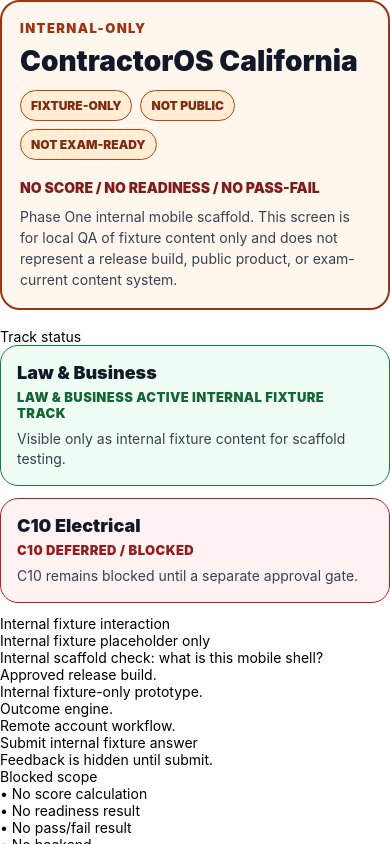
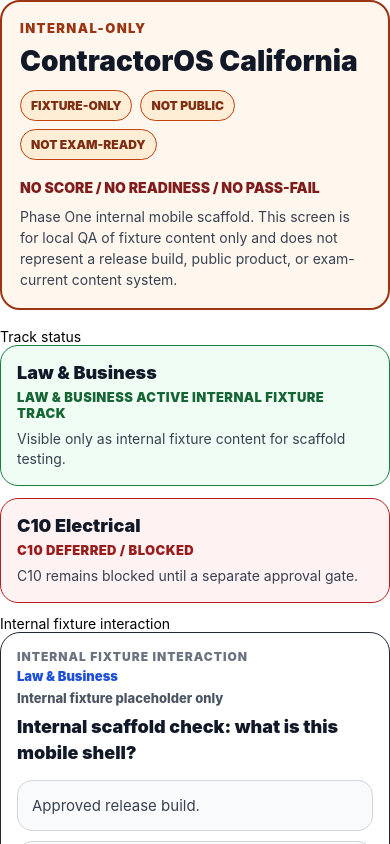
Before and after one commit to Zest-LeadGen/contractoros-california, a React Native app in the folder apps/mobile/: screen / in a window 390 px wide. Shown: the top 844 px of the page. Built offline with nearby package versions, Linux system fonts and the light colour scheme.

Commit message:
Harden Phase 4F question card UX

```diff
--- a/apps/mobile/src/components/QuestionCard.js
+++ b/apps/mobile/src/components/QuestionCard.js
@@ -1,5 +1,5 @@
 import { useState } from 'react';
-import { Pressable, Text, View } from 'react-native';
+import { Pressable, StyleSheet, Text, View } from 'react-native';
 
 export default function QuestionCard(props) {
   const item = props.item;
@@ -7,27 +7,191 @@ export default function QuestionCard(props) {
   const [submitted, setSubmitted] = useState(false);
   const selectedChoice = item.choices.find((choice) => choice.id === selectedChoiceId);
 
+  function resetLocalFixture() {
+    setSelectedChoiceId(null);
+    setSubmitted(false);
+  }
+
   return (
-    <View>
-      <Text>{item.label}</Text>
-      <Text>{item.prompt}</Text>
-      {item.choices.map((choice) => (
-        <Pressable key={choice.id} disabled={submitted} onPress={() => setSelectedChoiceId(choice.id)}>
-          <Text>{selectedChoiceId === choice.id ? '✓ ' : ''}{choice.text}</Text>
-        </Pressable>
-      ))}
-      <Pressable disabled={!selectedChoiceId || submitted} onPress={() => setSubmitted(true)}>
-        <Text>Submit internal fixture answer</Text>
+    <View style={styles.card}>
+      <Text style={styles.sectionLabel}>Internal fixture interaction</Text>
+      <Text style={styles.track}>{item.track}</Text>
+      <Text style={styles.label}>{item.label}</Text>
+      <Text style={styles.prompt}>{item.prompt}</Text>
+
+      <View style={styles.choiceGroup}>
+        {item.choices.map((choice) => {
+          const selected = selectedChoiceId === choice.id;
+          return (
+            <Pressable
+              key={choice.id}
+              disabled={submitted}
+              onPress={() => setSelectedChoiceId(choice.id)}
+              style={({ pressed }) => [
+                styles.choice,
+                selected && styles.choiceSelected,
+                submitted && styles.choiceLocked,
+                pressed && !submitted && styles.choicePressed
+              ]}
+            >
+              <Text style={[styles.choiceText, selected && styles.choiceTextSelected]}>
+                {selected ? '✓ Selected — ' : ''}{choice.text}
+              </Text>
+            </Pressable>
+          );
+        })}
+      </View>
+
+      <Pressable
+        disabled={!selectedChoiceId || submitted}
+        onPress={() => setSubmitted(true)}
+        style={[styles.submitButton, (!selectedChoiceId || submitted) && styles.submitButtonDisabled]}
+      >
+        <Text style={styles.submitText}>{submitted ? 'Submitted locally' : 'Submit internal fixture answer'}</Text>
       </Pressable>
+
       {submitted ? (
-        <View>
-          <Text>Selected: {selectedChoice?.text}</Text>
-          <Text>{item.feedback}</Text>
-          <Text>No outcome calculation, persistence, telemetry, or remote call was produced.</Text>
+        <View style={styles.feedbackBox}>
+          <Text style={styles.feedbackTitle}>Feedback-after-submit</Text>
+          <Text style={styles.feedbackText}>Selected: {selectedChoice?.text}</Text>
+          <Text style={styles.feedbackText}>{item.feedback}</Text>
+          <Text style={styles.noOutcome}>No score, readiness, pass/fail, persistence, telemetry, or remote call was produced.</Text>
+          <Pressable onPress={resetLocalFixture} style={styles.resetButton}>
+            <Text style={styles.resetText}>Reset local fixture interaction</Text>
+          </Pressable>
         </View>
       ) : (
-        <Text>Feedback is hidden until submit.</Text>
+        <Text style={styles.helperText}>Select one local fixture answer. Feedback appears only after submit.</Text>
       )}
     </View>
   );
 }
+
+const styles = StyleSheet.create({
+  card: {
+    borderWidth: 1,
+    borderColor: '#1f2937',
+    backgroundColor: '#ffffff',
+    borderRadius: 20,
+    padding: 16,
+    marginBottom: 18
+  },
+  sectionLabel: {
+    color: '#6b7280',
+    fontSize: 12,
+    fontWeight: '900',
+    letterSpacing: 1,
+    marginBottom: 4,
+    textTransform: 'uppercase'
+  },
+  track: {
+    color: '#1d4ed8',
+    fontSize: 13,
+    fontWeight: '900',
+    marginBottom: 6
+  },
+  label: {
+    color: '#4b5563',
+    fontSize: 13,
+    fontWeight: '800',
+    marginBottom: 8
+  },
+  prompt: {
+    color: '#111827',
+    fontSize: 18,
+    fontWeight: '900',
+    lineHeight: 26,
+    marginBottom: 14
+  },
+  choiceGroup: {
+    marginBottom: 6
+  },
+  choice: {
+    borderWidth: 1,
+    borderColor: '#d1d5db',
+    backgroundColor: '#f9fafb',
+    borderRadius: 15,
+    padding: 14,
+    marginBottom: 10
+  },
+  choiceSelected: {
+    borderColor: '#1d4ed8',
+    backgroundColor: '#dbeafe'
+  },
+  choiceLocked: {
+    opacity: 0.82
+  },
+  choicePressed: {
+    borderColor: '#2563eb'
+  },
+  choiceText: {
+    color: '#374151',
+    fontSize: 15,
+    lineHeight: 21
+  },
+  choiceTextSelected: {
+    color: '#1e3a8a',
+    fontWeight: '900'
+  },
+  submitButton: {
+    alignItems: 'center',
+    backgroundColor: '#111827',
+    borderRadius: 15,
+    padding: 14,
+    marginTop: 2
+  },
+  submitButtonDisabled: {
+    backgroundColor: '#9ca3af'
+  },
+  submitText: {
+    color: '#ffffff',
+    fontSize: 14,
+    fontWeight: '900'
+  },
+  helperText: {
+    color: '#6b7280',
+    fontSize: 13,
+    lineHeight: 19,
+    marginTop: 10
+  },
+  feedbackBox: {
+    borderWidth: 1,
+    borderColor: '#15803d',
+    backgroundColor: '#f0fdf4',
+    borderRadius: 15,
+    padding: 14,
+    marginTop: 12
+  },
+  feedbackTitle: {
+    color: '#166534',
+    fontSize: 14,
+    fontWeight: '900',
+    marginBottom: 8
+  },
+  feedbackText: {
+    color: '#14532d',
+    fontSize: 14,
+    lineHeight: 20,
+    marginBottom: 6
+  },
+  noOutcome: {
+    color: '#7f1d1d',
+    fontSize: 13,
+    fontWeight: '900',
+    lineHeight: 19,
+    marginTop: 4
+  },
+  resetButton: {
+    borderWidth: 1,
+    borderColor: '#166534',
+    borderRadius: 13,
+    padding: 12,
+    alignItems: 'center',
+    marginTop: 12
+  },
+  resetText: {
+    color: '#166534',
+    fontSize: 13,
+    fontWeight: '900'
+  }
+});
```
